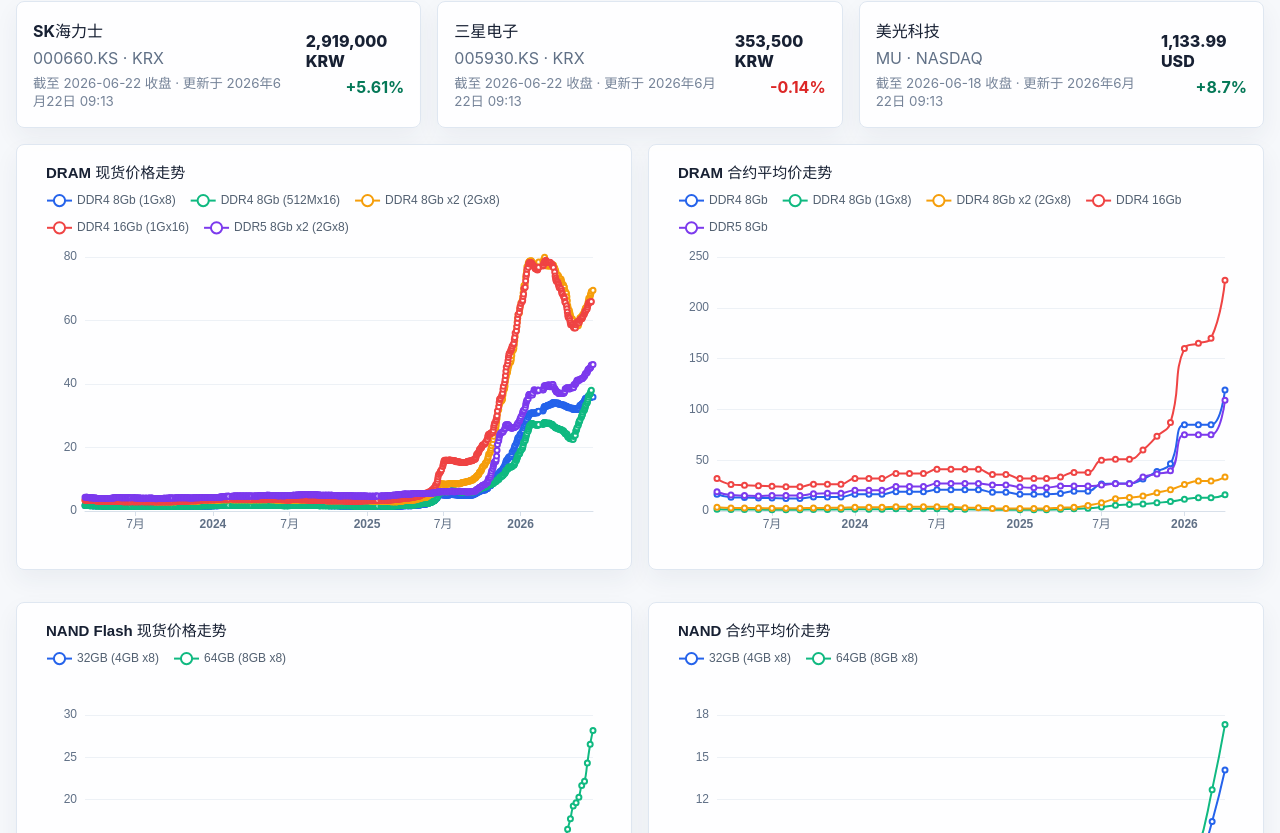
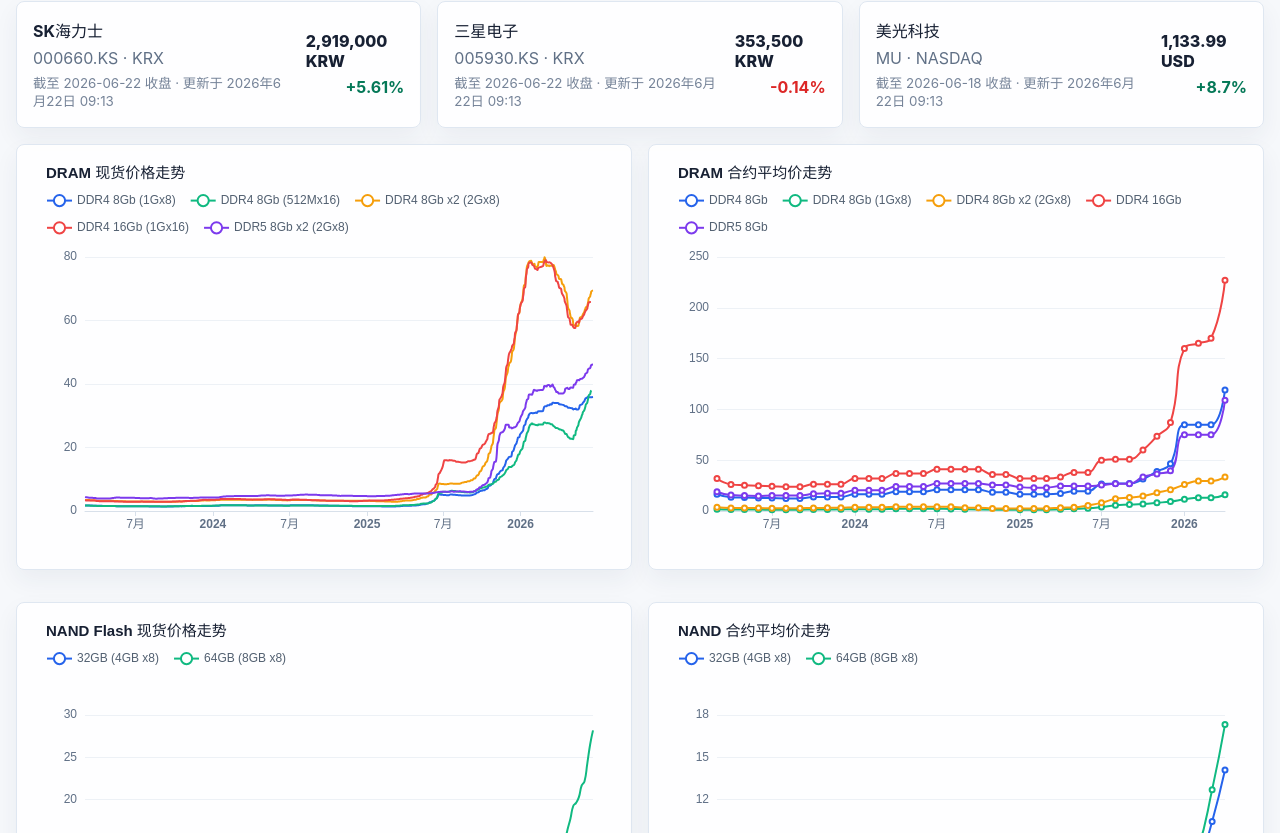
Before and after one commit to Jareddeng/memory-visualization-dashboard, a React (Vite) app: page / in a window 1280 px wide. Shown: the part 467-1300 px from the top of the page. Built offline with nearby package versions, Linux system fonts and the light colour scheme.

Commit message:
Reduce markers on dense price charts

```diff
--- a/src/main.tsx
+++ b/src/main.tsx
@@ -154,7 +154,8 @@ function makePriceOption(title: string, payload: { series: PriceSeries[] }): ech
     name: item.spec,
     type: "line",
     smooth: true,
-    symbolSize: 5,
+    showSymbol: item.points.length <= 120,
+    symbolSize: item.points.length <= 120 ? 5 : 0,
     emphasis: { focus: "series" },
     data: item.points.map((point) => ({
       value: [point.date, point.price],
```
